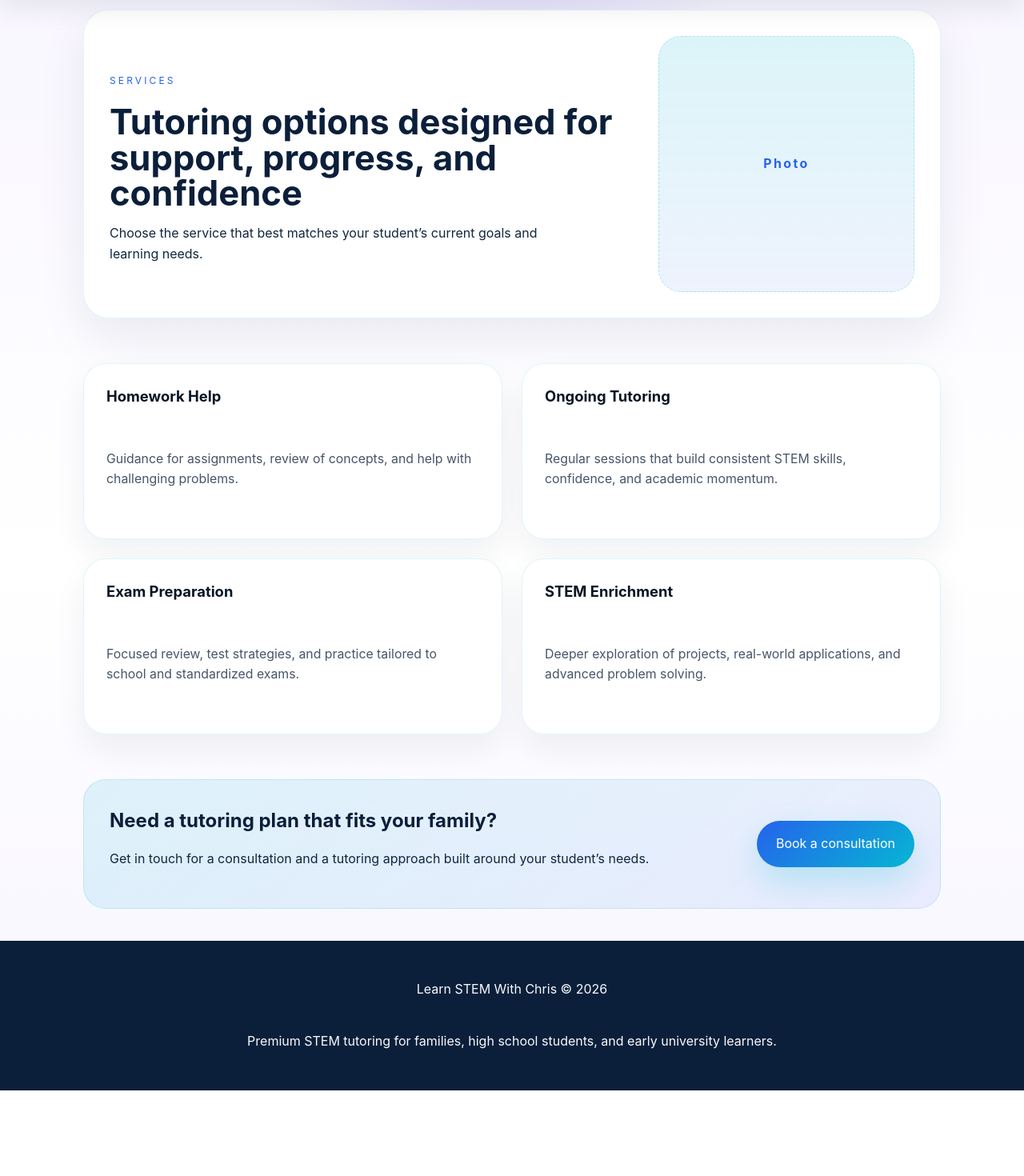
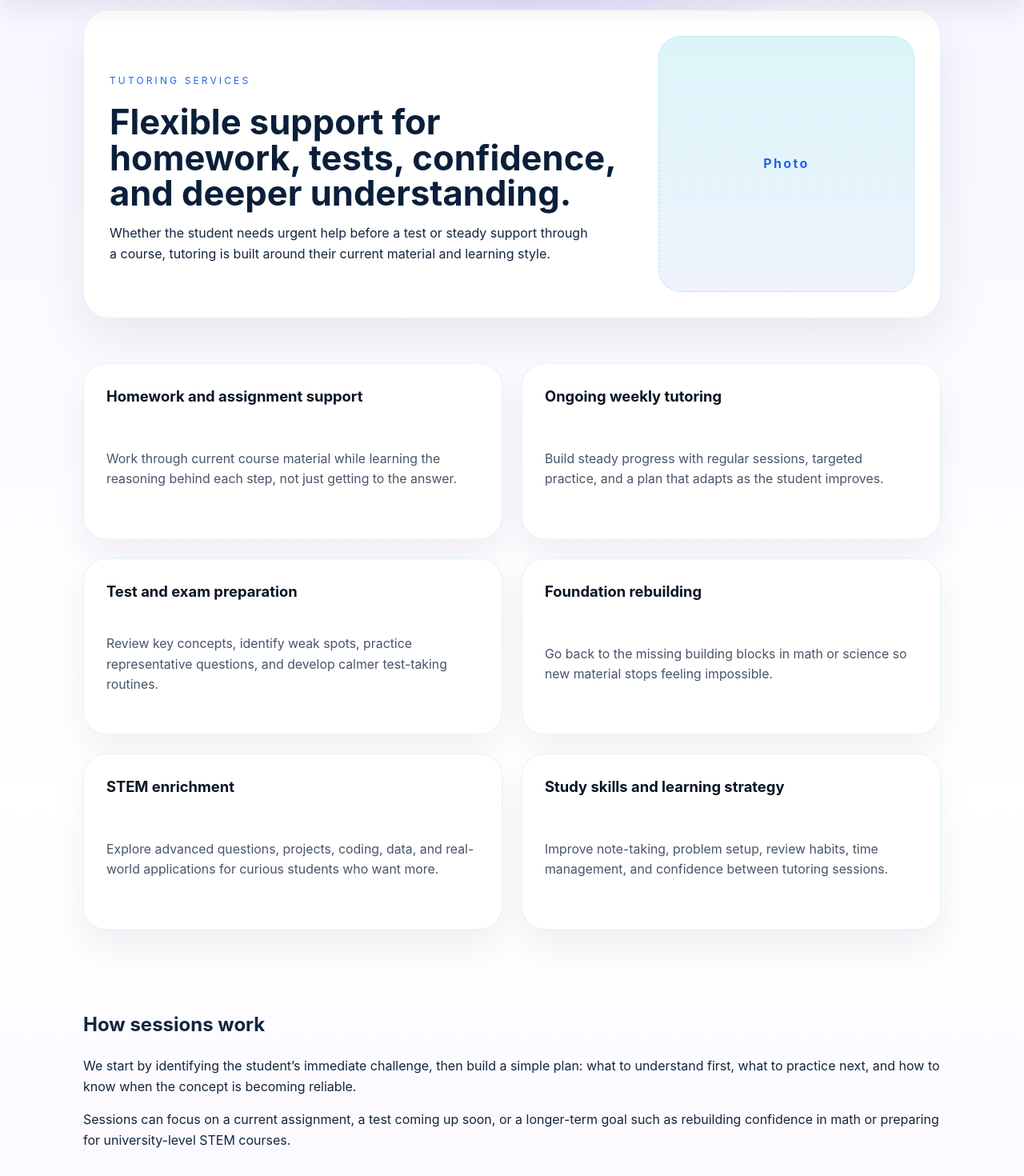
Before and after one commit to chrisorr0264/learnstemwithchris-site, a React (Vite) app: page /services in a window 1280 px wide. Shown: the part 100-1570 px from the top of the page at 80% size. Before the commit the page ends 1463 px from the top, so only its background shows below. Built offline with nearby package versions, Linux system fonts and the light colour scheme.

Commit message:
Rewrite tutoring services page

```diff
--- a/src/pages/Services.jsx
+++ b/src/pages/Services.jsx
@@ -3,20 +3,28 @@ import CTASection from '../components/CTASection'
 
 const services = [
   {
-    title: 'Homework Help',
-    details: 'Guidance for assignments, review of concepts, and help with challenging problems.',
+    title: 'Homework and assignment support',
+    details: 'Work through current course material while learning the reasoning behind each step, not just getting to the answer.',
   },
   {
-    title: 'Ongoing Tutoring',
-    details: 'Regular sessions that build consistent STEM skills, confidence, and academic momentum.',
+    title: 'Ongoing weekly tutoring',
+    details: 'Build steady progress with regular sessions, targeted practice, and a plan that adapts as the student improves.',
   },
   {
-    title: 'Exam Preparation',
-    details: 'Focused review, test strategies, and practice tailored to school and standardized exams.',
+    title: 'Test and exam preparation',
+    details: 'Review key concepts, identify weak spots, practice representative questions, and develop calmer test-taking routines.',
   },
   {
-    title: 'STEM Enrichment',
-    details: 'Deeper exploration of projects, real-world applications, and advanced problem solving.',
+    title: 'Foundation rebuilding',
+    details: 'Go back to the missing building blocks in math or science so new material stops feeling impossible.',
+  },
+  {
+    title: 'STEM enrichment',
+    details: 'Explore advanced questions, projects, coding, data, and real-world applications for curious students who want more.',
+  },
+  {
+    title: 'Study skills and learning strategy',
+    details: 'Improve note-taking, problem setup, review habits, time management, and confidence between tutoring sessions.',
   },
 ]
 
@@ -24,9 +32,9 @@ function Services() {
   return (
     <div className="page-layout">
       <PageHero
-        title="Services"
-        subtitle="Tutoring options designed for support, progress, and confidence"
-        description="Choose the service that best matches your student’s current goals and learning needs."
+        title="Tutoring services"
+        subtitle="Flexible support for homework, tests, confidence, and deeper understanding."
+        description="Whether the student needs urgent help before a test or steady support through a course, tutoring is built around their current material and learning style."
         illustration="Photo"
       />
       <section className="content-block">
@@ -39,9 +47,18 @@ function Services() {
           ))}
         </div>
       </section>
+      <section className="content-block">
+        <h2>How sessions work</h2>
+        <p>
+          We start by identifying the student’s immediate challenge, then build a simple plan: what to understand first, what to practice next, and how to know when the concept is becoming reliable.
+        </p>
+        <p>
+          Sessions can focus on a current assignment, a test coming up soon, or a longer-term goal such as rebuilding confidence in math or preparing for university-level STEM courses.
+        </p>
+      </section>
       <CTASection
-        title="Need a tutoring plan that fits your family?"
-        description="Get in touch for a consultation and a tutoring approach built around your student’s needs."
+        title="Need a tutoring plan that fits your student?"
+        description="Send a quick note about the course, the current challenge, and what you hope tutoring will change."
         buttonText="Book a consultation"
         buttonLink="/contact"
       />
```
